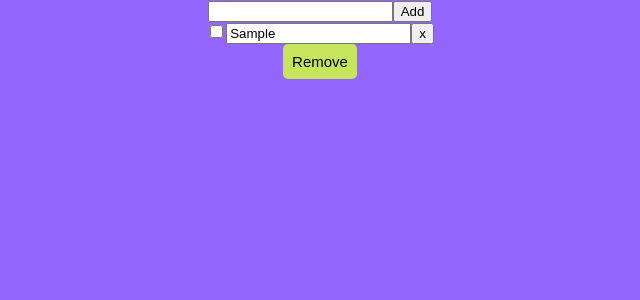
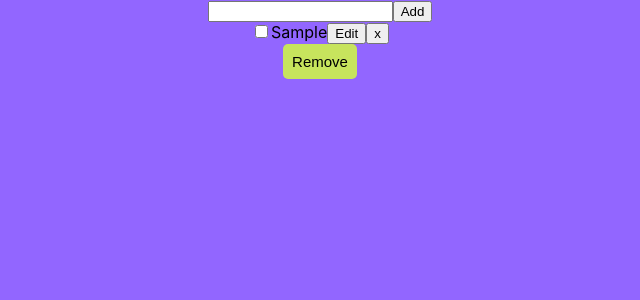
Before and after one commit to Nelly2002/react-demo, a React app: page / in a window 1280 px wide. Both pictures are taken after typing "Sample" into the empty fields and a click on the button "Add". Shown: the top 300 px of the page, without its empty margins (320-960 px from the left). Built offline with nearby package versions, Linux system fonts and the light colour scheme.

Commit message:
lesson 10

```diff
--- a/src/components/Task/Task.js
+++ b/src/components/Task/Task.js
@@ -1,39 +1,85 @@
-import React,{Component} from 'react';
+import React, { Component } from 'react';
 import classes from './task.css'
 
 
 class Task extends Component {
     constructor(props){
         super(props);
+
+        this.state = {
+            isEdit:false,
+            editText:props.text
+        }
     }
 
     /* componentDidUpdate(prevProps,prevState){
         console.log('Task updata');
 
     } */
-    shouldComponentUpdate(prevProps, prevState){
+  /*   shouldComponentUpdate(prevProps, prevState) {
         return prevProps.text !== this.props.text;
+    } */
+
+    handleEdit = ()=>{
+        this.setState({
+            isEdit:true
+        })
+    }
+
+    handleInputChange = (event)=>{
+        this.setState({
+            editText:event.target.value
+        });
+    }
+
+    cancelEdit = ()=>{
+        this.setState({
+            isEdit:false,
+            editText:this.props.text
+        })
+    }
+
+    saveEdit = ()=>{
+        this.props.onEdit(this.state.editText);
+        this.setState({
+            isEdit:false
+        });
     }
 
     render() {
 
         const {text} = this.props;
+        const {isEdit}=this.state;
 
-           return (
+        return (
 
             <div className={classes.task}  >
                 <input type="checkbox"
                     onChange={this.props.onCheck}
                 />
+                {isEdit ?
+                    <input type="text"
+                    value={this.state.editText}
+                    onChange={this.handleInputChange}
+                />: <span>{text}</span>
+                }
+                {
+                    isEdit ?
+                    <>
+                        <button  onClick = {this.saveEdit}>save</button>
+                        <button onClick = {this.cancelEdit}>Cancel</button>
+                    </>:
+                    <>
+                    <button
+                    onClick={this.handleEdit}
+                    >Edit</button>
+                    <button
+                        onClick={this.props.onDelete}
+                    >x</button>
+                    </>
+                }
 
-                    <input type="text"
-                    value = {text}
-                    onChange = {this.props.setUpDate}
-                     />
 
-                <button
-                    onClick={this.props.onDelete}
-                >x</button>
             </div>
         );
     }
--- a/src/components/Task/task.css
+++ b/src/components/Task/task.css
@@ -17,7 +17,9 @@
     border-radius: 7px;
     padding: 7px;
 }
-
+.task button:focus{
+    outline: none;
+}
 .task input[type='checkbox']{
     padding: 5px;
 }
--- a/src/components/Todo.js
+++ b/src/components/Todo.js
@@ -61,20 +61,19 @@ class Todo extends Component {
         });
 
     }
-    setUpDate = (text, id) => {
 
-        const newTasks = this.state.tasks;
-        newTasks.map(item => {
-            if (item.id === id) {
-                item.text = text
+    handleEdit = (id) => (text)=>{
+        const tasks = JSON.parse(JSON.stringify(this.state.tasks));
 
+        for(let task of tasks){
+            if(task.id===id){
+                task.text=text;
+                break;
             }
-        })
+        }
         this.setState({
-            tasks: newTasks
-
-        })
-
+            tasks
+        });
     }
 
     render() {
@@ -88,7 +87,8 @@ class Todo extends Component {
                         text={text}
                         onDelete={this.removeButtonHendler(id)}
                         onCheck={this.handleCheck(id)}
-                        setUpDate={(e) => this.setUpDate(e.target.value, id)}
+                        onEdit ={this.handleEdit(id)}
+
                     />
                 )
 
```
